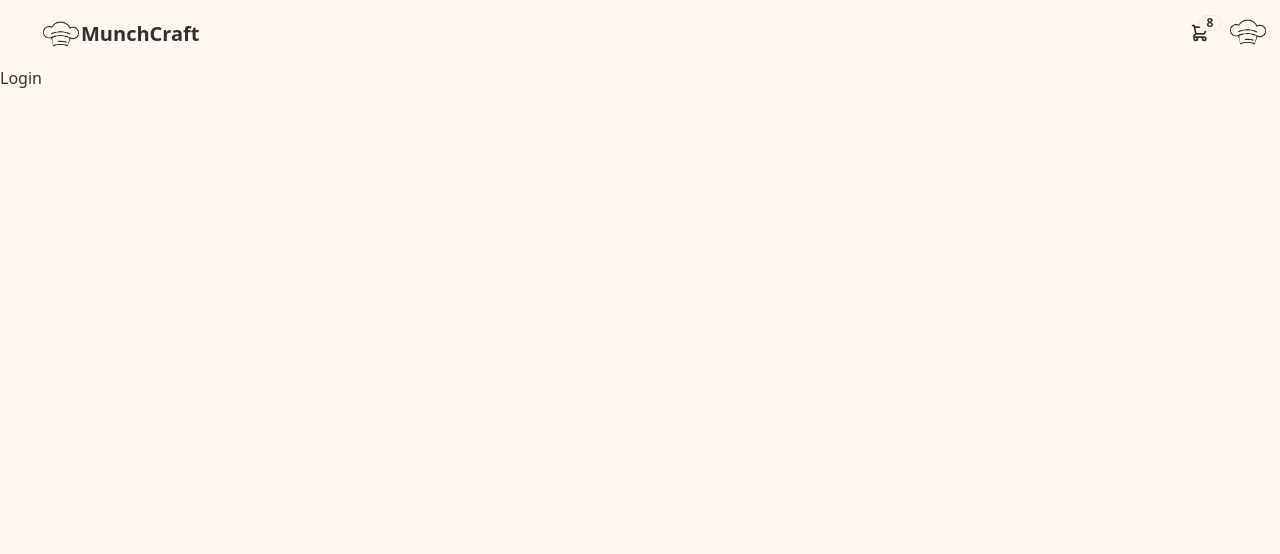
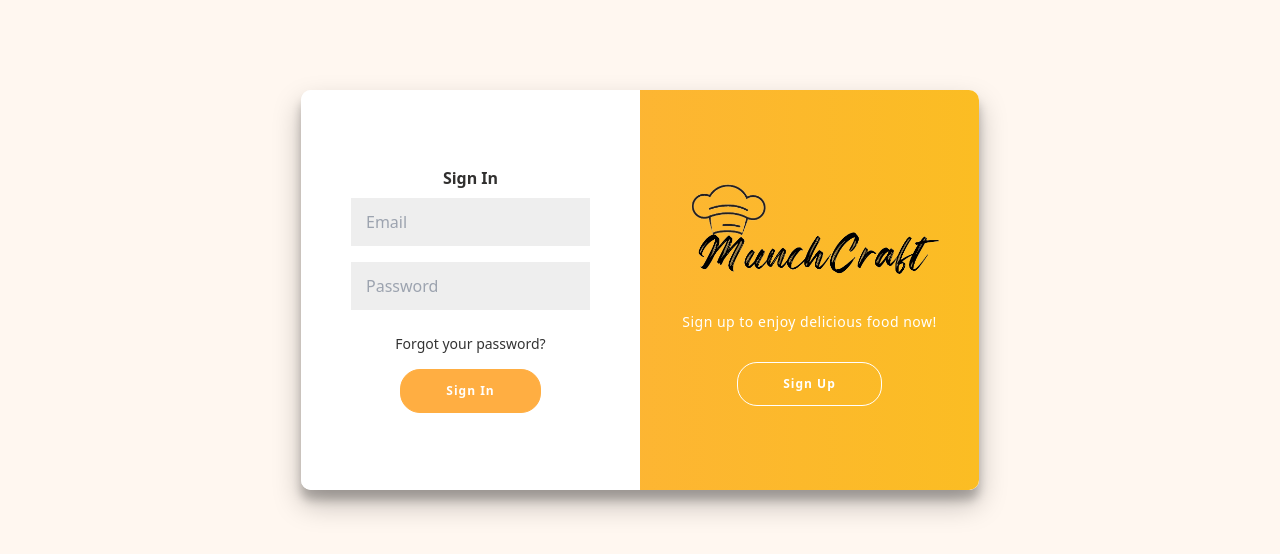
Before and after one commit to PravaatChhetri/C-CAS, a React (Vite) app in the folder client/: page /login in a window 1280 px wide. Shown: the top 554 px of the page. Built offline with nearby package versions, Linux system fonts and the light colour scheme.

Commit message:
I have made my final commit

```diff
--- a/client/src/App.jsx
+++ b/client/src/App.jsx
@@ -5,54 +5,63 @@ import AboutUs from "./pages/AboutUs";
 import Login from "./pages/Login";
 import ContactUs from "./pages/ContactUs";
 import Menu from "./pages/Menu";
-import { BrowserRouter as Router, Route,Routes } from "react-router-dom";
+import { BrowserRouter as Router, Route, Routes } from "react-router-dom";
 import "./index.css";
 
 function Layout({ children }) {
   return (
     <>
-     <Navbar/>
+      <Navbar />
       {children}
     </>
-
   );
 }
 
 function App() {
   return (
     <div className="App">
-
       <Router>
         <Routes>
-          <Route exact path="/" element={
+          <Route
+            path="/"
+            element={
               <Layout>
-             <HomePage/>
+                <HomePage />
               </Layout>
-          } />
-          <Route path="/aboutus" element={
+            }
+          />
+          <Route
+            exact
+            path="/aboutus"
+            element={
               <Layout>
-            <AboutUs/>
+                <AboutUs />
               </Layout>
-          }/>
-          <Route path="/contactus" element={
+            }
+          />
+          <Route
+            exact
+            path="/contactus"
+            element={
               <Layout>
-            <ContactUs/>
+                <ContactUs />
               </Layout>
-          }/>
-          <Route path="/login" element={
+            }
+          />
+          <Route exact path="/login" element={<Login />} />
+          <Route
+            exact
+            path="/menu"
+            element={
               <Layout>
-            <Login/>
+                <Menu />
               </Layout>
-          }/>
-          <Route path="/menu" element={
-            <Layout>
-            <Menu/>
-            </Layout>
-          }/>
+            }
+          />
         </Routes>
       </Router>
-
-    </div>  );
+    </div>
+  );
 }
 
 
--- a/client/src/pages/Login.jsx
+++ b/client/src/pages/Login.jsx
@@ -1,9 +1,225 @@
-import React from 'react'
+import React from "react";
+import logo from "../assets/CCASLogo.png"; // Adjust the relative path
+import styled from "styled-components";
+
+const Container = styled.div`
+  background-color: #fff;
+  border-radius: 10px;
+  box-shadow: 0 14px 28px rgba(0, 0, 0, 0.25), 0 10px 10px rgba(0, 0, 0, 0.22);
+  position: relative;
+  overflow: hidden;
+  width: 678px;
+  max-width: 100%;
+  min-height: 400px;
+  margin: auto;
+  margin-top: 7%;
+`;
+
+const SignUpContainer = styled.div`
+  position: absolute;
+  top: 0;
+  height: 100%;
+  transition: all 0.6s ease-in-out;
+  left: 0;
+  width: 50%;
+  opacity: 0;
+  z-index: 1;
+  ${(props) =>
+    props.signIn !== true
+      ? `transform: translateX(100%);
+      opacity: 1;
+      z-index: 5;
+      `
+      : null}
+`;
+
+const SignInContainer = styled.div`
+  position: absolute;
+  top: 0;
+  height: 100%;
+  transition: all 0.6s ease-in-out;
+  left: 0;
+  width: 50%;
+  z-index: 2;
+  ${(props) =>
+    props.signinIn !== true ? `transform: translateX(100%);` : null}
+`;
+
+const Form = styled.form`
+  background: #ffffff;
+  display: flex;
+  align-items: center;
+  justify-content: center;
+  flex-direction: column;
+  padding: 0 50px;
+  height: 100%;
+  text-align: center;
+`;
+
+const Title = styled.h1`
+  font-weight: bold;
+  margin: 0;
+`;
+
+const Input = styled.input`
+  background-color: #eee;
+  border: none;
+  padding: 12px 15px;
+  margin: 8px 0;
+  width: 100%;
+`;
+
+const Button = styled.button`
+  border-radius: 20px;
+  border: 1px solid #ffae42;
+  background-color: #ffae42;
+  color: #ffffff;
+  font-size: 12px;
+  font-weight: bold;
+  padding: 12px 45px;
+  letter-spacing: 1px;
+  text-tranform: uppercase;
+  transition: transform 80ms ease-in;
+  &:active {
+    transform: scale(0.95);
+  }
+  &:focus {
+    outline: none;
+  }
+`;
+const GhostButton = styled(Button)`
+  background-color: transparent;
+  border-color: #ffffff;
+`;
+
+const Anchor = styled.a`
+  color: #333;
+  font-size: 14px;
+  text-decoration: none;
+  margin: 15px 0;
+`;
+
+const OverLayContainer = styled.div`
+  position: absolute;
+  top: 0;
+  left: 50%;
+  width: 50%;
+  height: 100%;
+  overflow: hidden;
+  transition: transform 0.6s ease-in-out;
+  z-index: 100;
+  ${(props) =>
+    props.signinIn !== true ? `transform: translateX(-100%);` : null}
+`;
+
+const OverLay = styled.div`
+  background: #ff416c;
+  background: webkit-linear-gradient(to right, #ffae42, #ffae42, #fbbd23);
+  background: linear-gradient(to right, #ffae42, #fbbd23);
+  background-repeat: no-repeat;
+  background-position: 0 0;
+  color: #ffffff;
+  position: relative;
+  left: -100%;
+  height: 100%;
+  width: 200%;
+  transform: translateX(0);
+  transition: transform 0.6s ease-in-out;
+  ${(props) => (props.signinIn !== true ? `transform: translateX(50%);` : null)}
+`;
+
+const OverlayPanel = styled.div`
+  position: absolute;
+  display: flex;
+  align-items: center;
+  justify-content: center;
+  flex-direction: column;
+  padding: 0 40px;
+  text-align: center;
+  top: 0;
+  height: 100%;
+  width: 50%;
+  transform: translateX(0);
+  transition: transform 0.6s ease-in-out;
+`;
+
+const LeftOverLayPanel = styled(OverlayPanel)`
+  transform: translateX(-20%);
+  ${(props) => (props.signinIn !== true ? `transform: translateX(0);` : null)}
+`;
+
+const RightOverLayPanel = styled(OverlayPanel)`
+  right: 0;
+  transform: translateX(0);
+  ${(props) => (props.signinIn !== true ? `transform: translateX(20%);` : null)}
+`;
+
+const Paragraph = styled.p`
+  font-size: 14px;
+  font-weight: 100;
+  line-height: 20px;
+  letter-spacing: 0.5px;
+  margin: 20px 0 30px;
+`;
+
+const ImageContent = styled.div`
+  display: flex;
+  flex-direction: column;
+  align-items: center;
+  justify-content: center;
+  text-align: center;
+  margin-top: 0;
+`;
 
 const Login = () => {
+  const [signIn, toggle] = React.useState(true);
   return (
-    <div>Login</div>
+    <Container>
+      <SignUpContainer signinIn={signIn}>
+        <Form>
+          <Title>Create Account</Title>
+          <Input type="text" placeholder="Name" />
+          <Input type="email" placeholder="Email" />
+          <Input type="password" placeholder="Password" />
+          <Button>Sign Up</Button>
+        </Form>
+      </SignUpContainer>
+
+      <SignInContainer signinIn={signIn}>
+        <Form>
+          <Title>Sign In </Title>
+          <Input type="email" placeholder="Email" />
+          <Input type="password" placeholder="Password" />
+          <Anchor href="#">Forgot your password?</Anchor>
+          <Button>Sign In</Button>
+        </Form>
+      </SignInContainer>
+
+      <OverLayContainer signinIn={signIn}>
+        <OverLay signinIn={signIn}>
+          <LeftOverLayPanel signinIn={signIn}>
+            <div>
+              <img src={logo} alt="Logo" />
+              <Paragraph>Login to order now!</Paragraph>
+            </div>
+            {/* <Title>Welcome back!</Title> */}
+
+            <GhostButton onClick={() => toggle(true)}>Sign In</GhostButton>
+          </LeftOverLayPanel>
+
+          <RightOverLayPanel signinIn={signIn}>
+            <ImageContent>
+              <img src={logo} alt="Logo" />
+              <Paragraph>Sign up to enjoy delicious food now!</Paragraph>
+            </ImageContent>
+            {/* <Title>Hello Friends!</Title> */}
+
+            <GhostButton onClick={() => toggle(false)}>Sign Up</GhostButton>
+          </RightOverLayPanel>
+        </OverLay>
+      </OverLayContainer>
+    </Container>
   );
-}
+};
 
-export default Login
+export default Login;
```
Also changed, not shown: client/src/assets/CCASLogo.png. Lines whose indentation alone changed are shown as unchanged.
